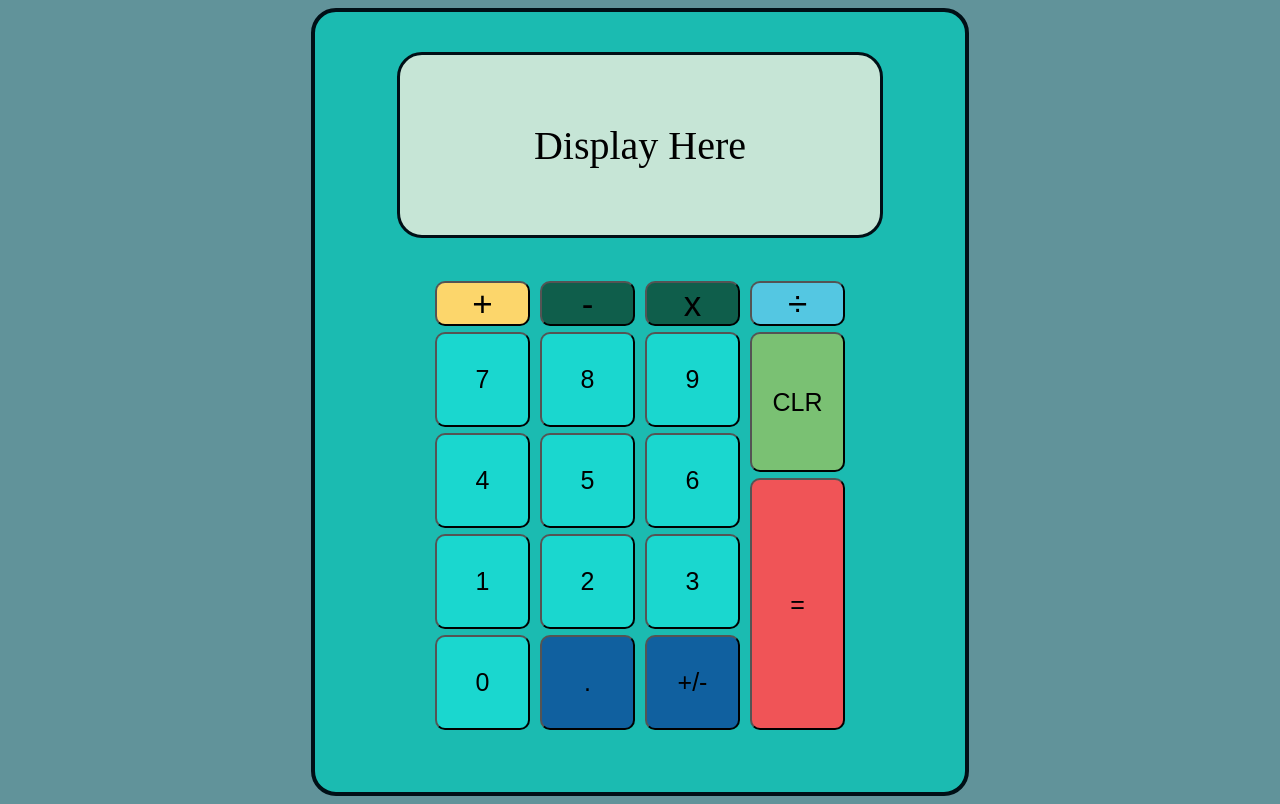
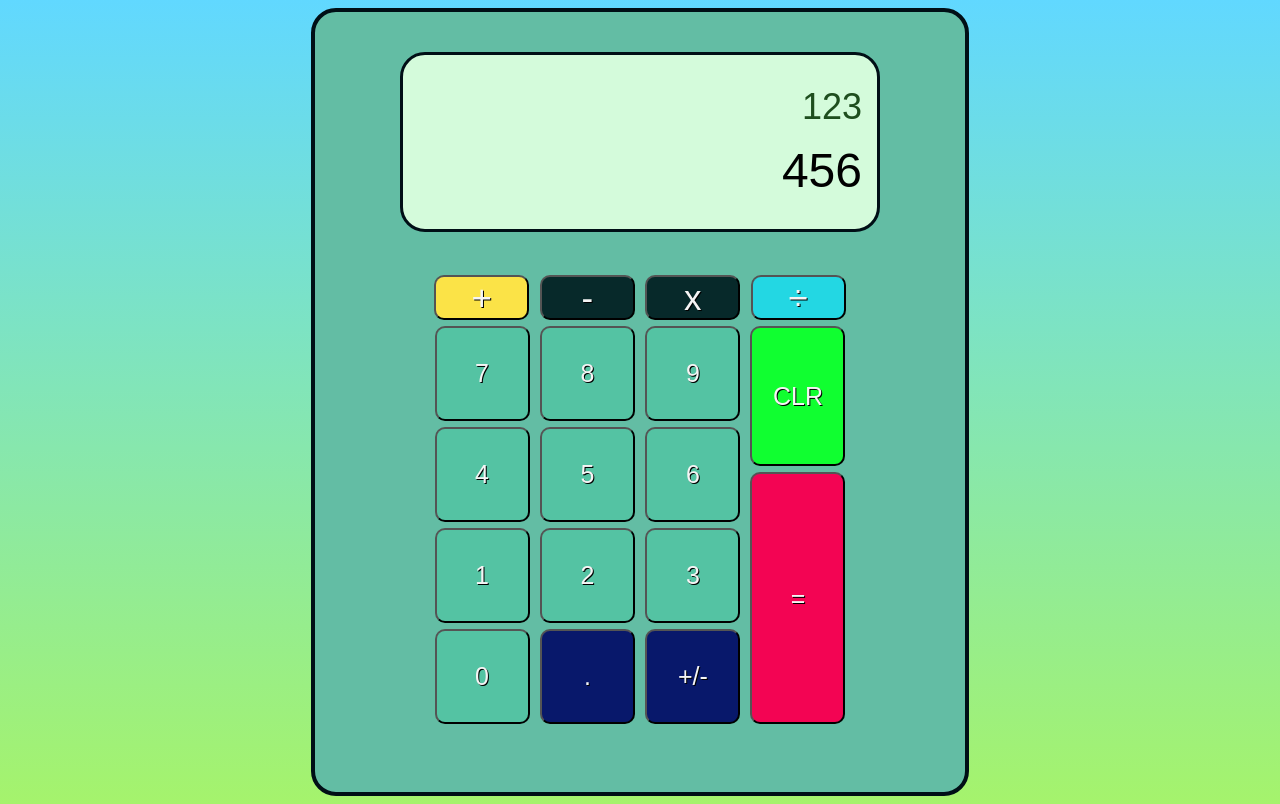
Before and after one commit to jansencir/calculator, a plain HTML site: page index.html in a window 1280 px wide. Drawn offline with Linux system fonts and the light colour scheme.

Commit message:
Reformat html and recolor css
Drastically change color schemes and made minor adjustments to class and id names

```diff
--- a/index.html
+++ b/index.html
@@ -11,17 +11,20 @@
 
 <body>
     <div class="calculator-container">
-        <div id="calculator-display">Display Here</div>
+        <div class="calculator-display">
+            <div id="previous-display">123</div>
+            <div id="current-display">456</div>
+        </div>
 
-        <div class="operation-buttons">
-            <button id="addBtn">+</button>
-            <button id="subtractBtn">-</button>
-            <button id="multiplyBtn">x</button>
-            <button id="divideBtn">÷</button>
+        <div class="operator-buttons">
+            <button id="add-btn">+</button>
+            <button id="subtract-btn">-</button>
+            <button id="multiply-btn">x</button>
+            <button id="divide-btn">÷</button>
         </div>
 
         <div class="number-layout">
-            <div class="operation-numbers">
+            <div class="number-buttons">
                 <div class="first-row">
                     <button id="sevenBtn">7</button>
                     <button id="eightBtn">8</button>
@@ -47,7 +50,7 @@
                 </div>
             </div>
 
-            <div class="operation-calculate">
+            <div class="calculate-buttons">
                 <button id="clearBtn">CLR</button>
                 <button id="equalBtn">=</button>
             </div>
--- a/style.css
+++ b/style.css
@@ -1,12 +1,14 @@
 body {
-    background-color: #61939a;
-    box-sizing: border-box;
+    background: linear-gradient(#61d8ff, #a5f36c);
     text-align: center;
+    font-family: sans-serif;
 }
 
 button {
     border-radius: 10px;
     margin: 3px;
+    color: whitesmoke;
+    text-shadow: 1px 1px black;
 }
 
 .calculator-container {
@@ -15,42 +17,69 @@ button {
     align-items: center;
     height: 780px;
     width: 650px;
-    background-color: #1BBBB1;
+    background-color: #63BDA4;
     margin: 0 auto;
     border: 4px solid #000F16;
     border-radius: 25px;
 }
 
-#calculator-display {
+.calculator-container button:hover,
+#add-btn:hover,
+#subtract-btn:hover,
+#multiply-btn:hover,
+#divide-btn:hover,
+#decimalBtn:hover,
+#positiveNegative:hover,
+#clearBtn:hover,
+#equalBtn:hover {
+    background-color: rgba(255, 255, 255, 0.8);
+}
+
+.calculator-display {
     display: flex;
-    justify-content: center;
-    align-items: center;
+    flex-direction: column;
+    justify-content: space-evenly;
+    align-items: flex-end;
+    box-sizing: border-box;
     height: 180px;
     width: 480px;
-    background-color: #C6E5D6;
+    background-color: #D4FBDB;
     margin: 40px;
+    padding: 15px;
     border: 3px solid #000F16;
     border-radius: 25px;
     font-size: 40px;
+    word-wrap: break-word;
+    word-break: break-all;
 }
 
-.operation-buttons button {
+#previous-display {
+    color: #1E4E1E;
+    font-size: 36px;
+}
+
+#current-display {
+    color: black;
+    font-size: 48px;
+}
+
+.operator-buttons button {
     height: 45px;
     width: 95px;
     font-size: 35px;
 }
 
-#addBtn {
-    background-color: #FCD66B;
+#add-btn {
+    background-color: #FBE347;
 }
 
-#subtractBtn,
-#multiplyBtn {
-    background-color: #0F5E4B;
+#subtract-btn,
+#multiply-btn {
+    background-color: #07292A;
 }
 
-#divideBtn {
-    background-color: #54C7E2;
+#divide-btn {
+    background-color: #23D7E3;
 }
 
 .number-layout {
@@ -61,15 +90,15 @@ button {
     height: 95px;
     width: 95px;
     font-size: 25px;
-    background-color: #1AD7CF;
+    background-color: #54c3a3;
 }
 
 #decimalBtn,
 #positiveNegative {
-    background-color: #10609f;
+    background-color: #08186B;
 }
 
-.operation-calculate {
+.calculate-buttons {
     display: flex;
     flex-direction: column;
     margin-left: 4px;
@@ -77,10 +106,10 @@ button {
 
 #clearBtn {
     height: 140px;
-    background-color: #7AC173;
+    background-color: #10FF30;
 }
 
 #equalBtn {
     flex-grow: 1;
-    background-color: #F05457;
+    background-color: #F30453;
 }
```
